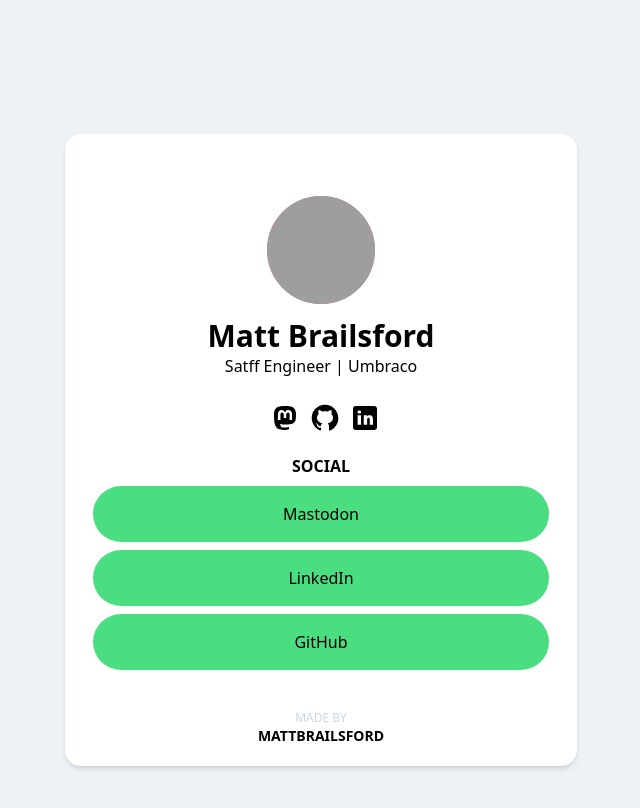
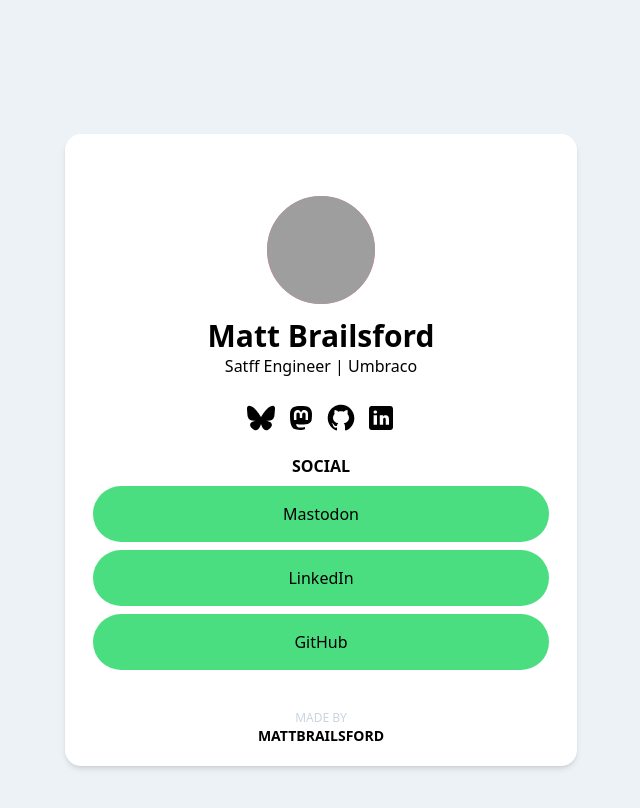
Before and after one commit to mattbrailsford/bio, a Jekyll site: the page built from docs/index.md, in a window 1280 px wide. Shown: the top 808 px of the page, without its empty margins (319-959 px from the left). Built offline with Jekyll 4.4.1, drawn with Linux system fonts in a browser that asks for light colours; nearby versions of some CDN libraries; grey boxes are pictures that could not be loaded.

Commit message:
Missed classes

```diff
--- a/docs/_layouts/default.html
+++ b/docs/_layouts/default.html
@@ -46,7 +46,7 @@
         <!-- Social Icon -->
         <div class="mx-auto flex flex-wrap justify-center gap-2 mt-6">
             <a href="https://bsky.app/profile/mattbrailsford.dev" class="font-semibold text-black" aria-label="Follow on Bluesky">
-                <svg xmlns="http://www.w3.org/2000/svg" role="img" xmlns="http://www.w3.org/2000/svg" viewBox="0 0 32 32">
+                <svg class="w-8 h-8 fill-current" role="img" xmlns="http://www.w3.org/2000/svg" viewBox="0 0 32 32">
                     <path d="M23.931,5.298c-3.21,2.418-6.663,7.32-7.931,9.951-1.267-2.631-4.721-7.533-7.931-9.951-2.316-1.744-6.069-3.094-6.069,1.201,0,.857,.49,7.206,.778,8.237,.999,3.583,4.641,4.497,7.881,3.944-5.663,.967-7.103,4.169-3.992,7.372,5.908,6.083,8.492-1.526,9.154-3.476,.123-.36,.179-.527,.179-.379,0-.148,.057,.019,.179,.379,.662,1.949,3.245,9.558,9.154,3.476,3.111-3.203,1.671-6.405-3.992-7.372,3.24,.553,6.882-.361,7.881-3.944,.288-1.031,.778-7.38,.778-8.237,0-4.295-3.753-2.945-6.069-1.201Z"></path>
                 </svg>
             </a>
```
